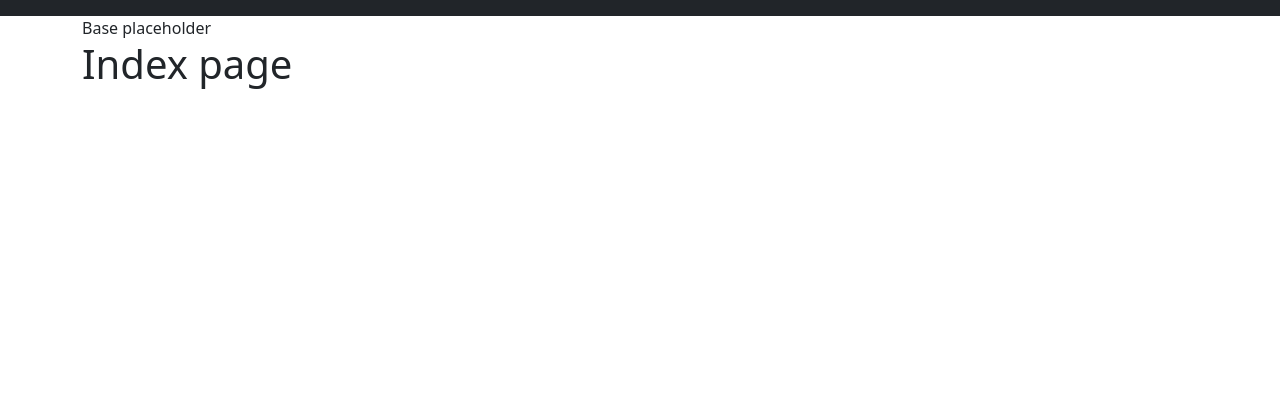
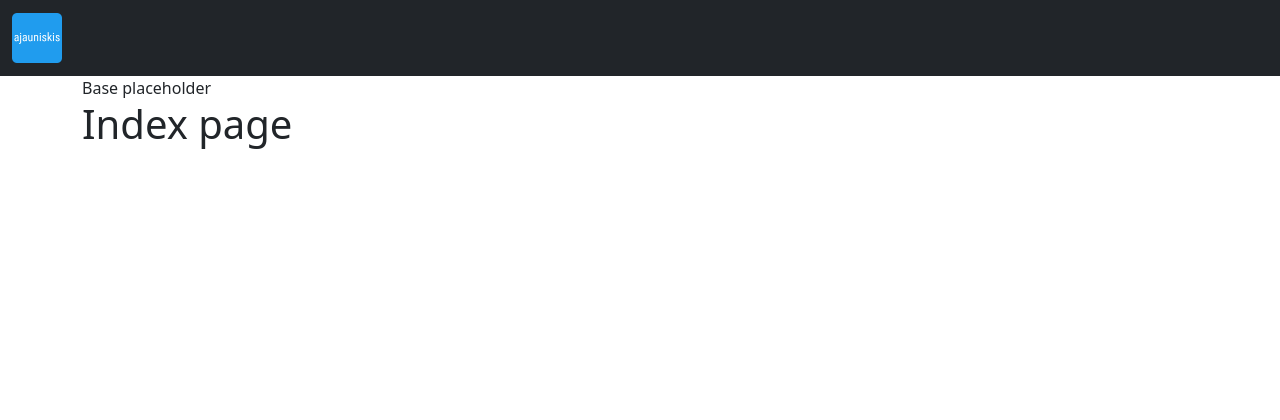
Before and after one commit to ajauniskis/personal-website, a Django app: page / in a window 1280 px wide. Shown: the top 420 px of the page. Run offline with Django 4.2, Linux system fonts and the light colour scheme.

Commit message:
adding navbrand

```diff
--- a/templates/personalpage/navbar.html
+++ b/templates/personalpage/navbar.html
@@ -1,3 +1,9 @@
+{% load static %}
+
 <nav class="navbar navbar-expand-lg navbar-dark bg-dark">
-  <div class="container-fluid"></div>
+  <div class="container-fluid">
+    <a class="navbar-brand" href="#">
+      <img src="{% static 'navbrand.png' %}" alt="" width="50" height="50" />
+    </a>
+  </div>
 </nav>
```
Also changed, not shown: static/navbrand.png (added).
